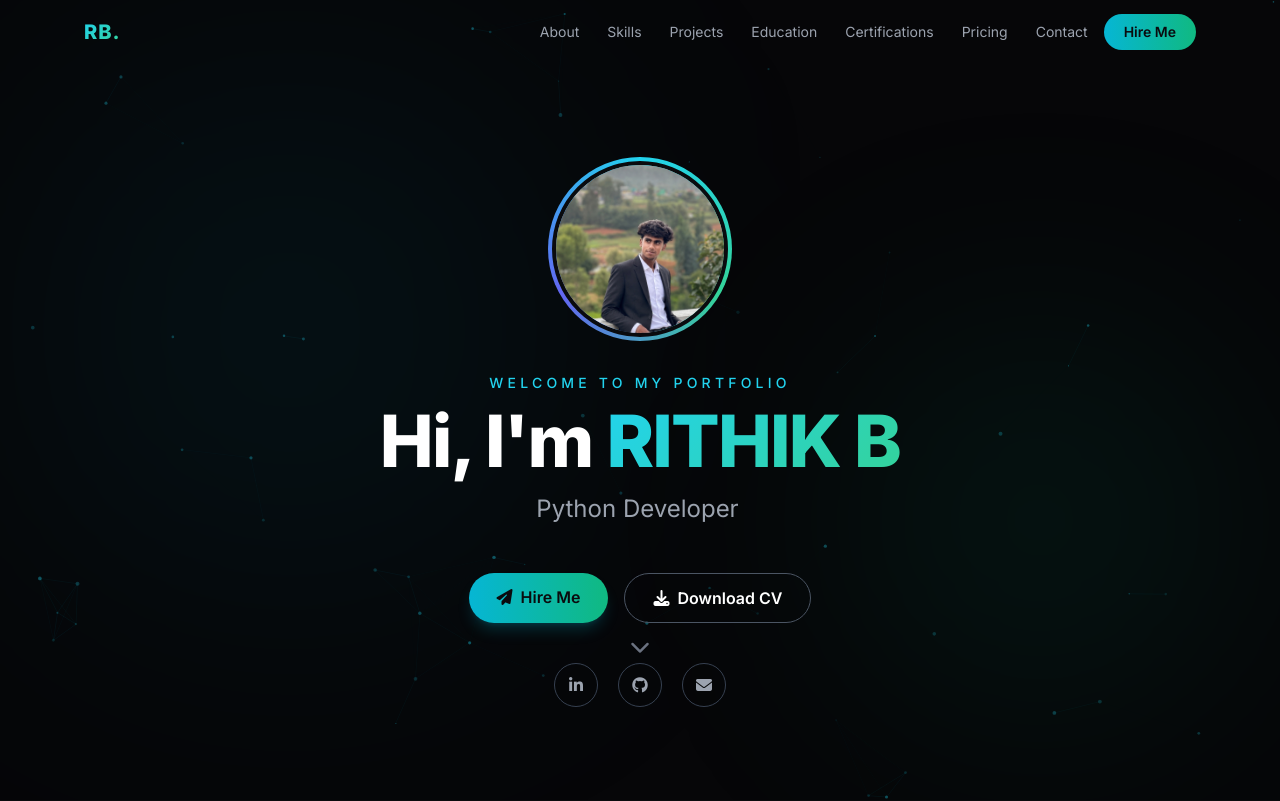
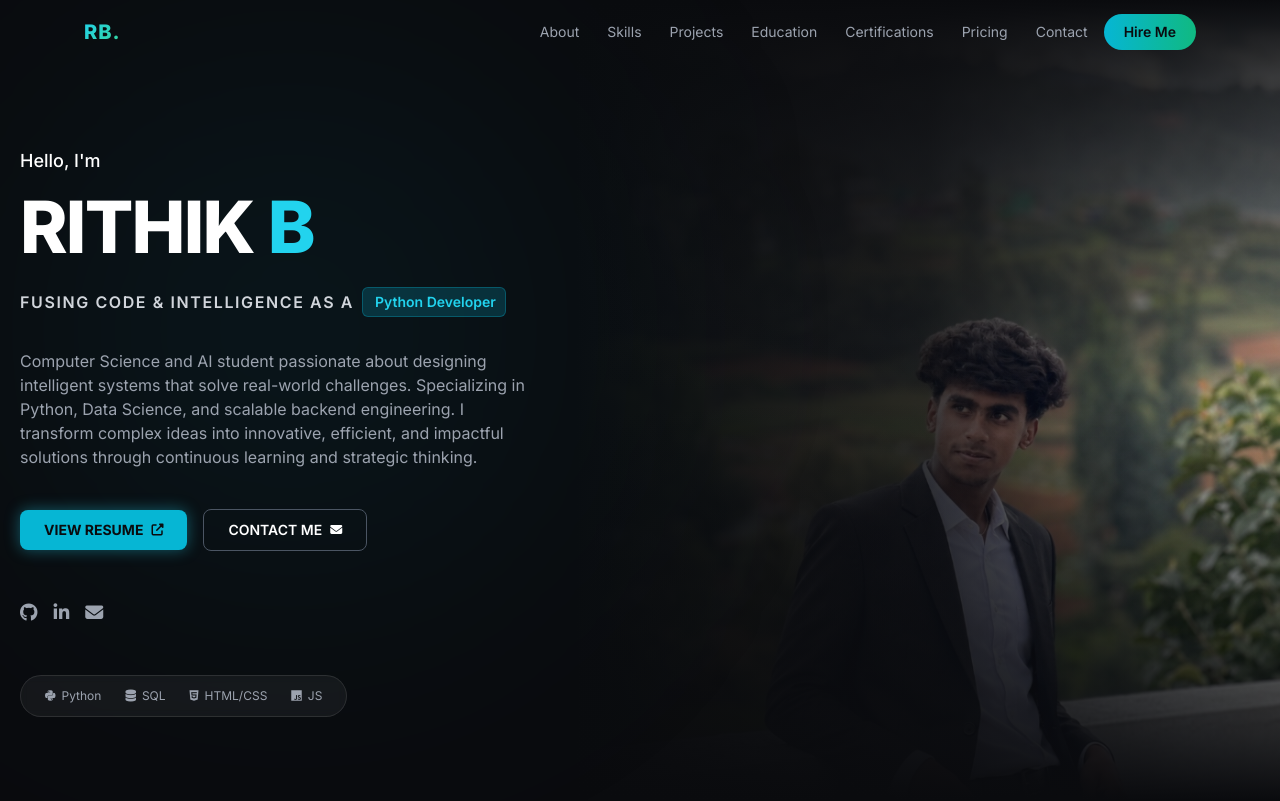
Before and after one commit to Rithikbalan12/portfolio, a plain HTML site: page index.html in a window 1280 px wide. Shown: the top 801 px of the page. Drawn offline with nearby package versions, Linux system fonts and the light colour scheme.

Commit message:
Update hero section layout

```diff
--- a/index.html
+++ b/index.html
@@ -188,54 +188,66 @@
 </nav>
 
 <!-- ═══════════════════════ HERO ═══════════════════════ -->
-<section id="hero" class="relative min-h-screen flex items-center justify-center pt-16">
-    <!-- Ambient blobs -->
-    <div class="absolute top-20 left-10 w-[500px] h-[500px] rounded-full bg-cyan-600/10 blur-[140px]"></div>
-    <div class="absolute bottom-20 right-10 w-[400px] h-[400px] rounded-full bg-emerald-600/10 blur-[120px]"></div>
-
-    <div class="relative z-10 flex flex-col items-center text-center px-4 gap-8">
-        <!-- Profile Photo -->
-        <div class="profile-ring">
-            <img src="profile.jpg" alt="Rithik B" class="w-36 h-36 md:w-44 md:h-44 rounded-full object-cover border-4 border-dark">
+<section id="hero" class="relative min-h-screen flex items-center justify-center pt-16 overflow-hidden bg-dark">
+    <!-- Right side image with gradient fade -->
+    <div class="absolute inset-y-0 right-0 w-full md:w-[55%] z-0 h-full">
+        <img src="profile.jpg" alt="Rithik B" class="w-full h-full object-cover object-[center_20%]">
+        <!-- Gradient overlay to fade the image into the dark background -->
+        <div class="absolute inset-0 bg-gradient-to-r from-dark via-dark/80 to-transparent"></div>
+        <div class="absolute inset-0 bg-gradient-to-t from-dark via-transparent to-transparent"></div>
+        <div class="absolute inset-0 bg-gradient-to-b from-dark via-transparent to-transparent"></div>
     </div>
 
-        <div>
-            <p class="text-sm uppercase tracking-[0.3em] text-cyan-400 mb-3 font-medium">Welcome to my portfolio</p>
-            <h1 class="text-5xl md:text-7xl font-extrabold text-white tracking-tight mb-4">
-                Hi, I'm <span class="gradient-text">RITHIK B</span>
+    <!-- Ambient blob -->
+    <div class="absolute top-20 left-10 w-[500px] h-[500px] rounded-full bg-cyan-600/10 blur-[140px] z-0 pointer-events-none"></div>
+
+    <div class="max-w-7xl mx-auto px-5 w-full relative z-10 grid md:grid-cols-2 items-center">
+        <!-- Left content -->
+        <div class="flex flex-col items-start text-left gap-4 py-20 md:py-0">
+            <p class="text-lg text-white font-medium">Hello, I'm</p>
+            <h1 class="text-5xl md:text-6xl lg:text-7xl font-extrabold text-white tracking-tight uppercase">
+                Rithik <span class="text-cyan-400">B</span>
             </h1>
-            <p class="text-xl md:text-2xl text-gray-400 h-8">
+
+            <div class="flex items-center gap-2 mt-2">
+                <p class="text-sm md:text-base text-gray-300 uppercase tracking-widest font-semibold">Fusing code & intelligence as a </p>
+                <span class="bg-cyan-500/20 border border-cyan-500/30 text-cyan-400 px-3 py-1 rounded-md text-sm font-semibold whitespace-nowrap overflow-hidden pr-1 inline-flex items-center">
                     <span id="typed"></span><span class="typed-cursor">&nbsp;</span>
-            </p>
+                </span>
             </div>
 
+            <p class="text-sm md:text-base text-gray-400 mt-4 leading-relaxed max-w-lg">
+                Computer Science and AI student passionate about designing intelligent systems that solve real-world challenges. Specializing in Python, Data Science, and scalable backend engineering. I transform complex ideas into innovative, efficient, and impactful solutions through continuous learning and strategic thinking.
+            </p>
+
             <!-- CTA buttons -->
-        <div class="flex flex-wrap justify-center gap-4 mt-4">
-            <a href="#hire" class="px-7 py-3 rounded-full bg-gradient-to-r from-cyan-500 to-emerald-500 text-dark font-semibold hover:scale-105 transition-transform shadow-lg shadow-cyan-500/20">
-                <i class="fas fa-paper-plane mr-2"></i>Hire Me
+            <div class="flex flex-wrap items-center gap-4 mt-6">
+                <a href="#" class="px-6 py-2.5 rounded-lg bg-cyan-500 text-dark font-bold hover:bg-cyan-400 transition-colors flex items-center gap-2 text-sm shadow-[0_0_15px_rgba(34,211,238,0.4)]">
+                    VIEW RESUME <i class="fas fa-external-link-alt text-xs"></i>
                 </a>
-            <a href="#" class="px-7 py-3 rounded-full border border-gray-600 text-white font-semibold hover:bg-white/5 transition-colors">
-                <i class="fas fa-download mr-2"></i>Download CV
+                <a href="#contact" class="px-6 py-2.5 rounded-lg border border-gray-600 text-white font-semibold hover:bg-white/10 transition-colors flex items-center gap-2 text-sm">
+                    CONTACT ME <i class="fas fa-envelope text-xs"></i>
                 </a>
             </div>
 
             <!-- Social icons -->
-        <div class="flex gap-5 mt-2">
-            <a href="https://linkedin.com/in/rithik-b-b3a676321" target="_blank" class="w-11 h-11 flex items-center justify-center rounded-full border border-gray-700 text-gray-400 hover:text-cyan-400 hover:border-cyan-400 transition-all hover:scale-110">
-                <i class="fab fa-linkedin-in"></i>
-            </a>
-            <a href="https://github.com/rithikbalan12" target="_blank" class="w-11 h-11 flex items-center justify-center rounded-full border border-gray-700 text-gray-400 hover:text-cyan-400 hover:border-cyan-400 transition-all hover:scale-110">
-                <i class="fab fa-github"></i>
-            </a>
-            <a href="mailto:rithikb0830@gmail.com" class="w-11 h-11 flex items-center justify-center rounded-full border border-gray-700 text-gray-400 hover:text-cyan-400 hover:border-cyan-400 transition-all hover:scale-110">
-                <i class="fas fa-envelope"></i>
-            </a>
+            <div class="flex gap-4 mt-8">
+                <a href="https://github.com/rithikbalan12" target="_blank" class="text-gray-400 hover:text-cyan-400 transition-colors text-lg"><i class="fab fa-github"></i></a>
+                <a href="https://linkedin.com/in/rithik-b-b3a676321" target="_blank" class="text-gray-400 hover:text-cyan-400 transition-colors text-lg"><i class="fab fa-linkedin-in"></i></a>
+                <a href="mailto:rithikb0830@gmail.com" class="text-gray-400 hover:text-cyan-400 transition-colors text-lg"><i class="fas fa-envelope"></i></a>
             </div>
 
-        <!-- Scroll indicator -->
-        <div class="absolute bottom-10 animate-bounce text-gray-500">
-            <i class="fas fa-chevron-down text-xl"></i>
+            <!-- Tech stack mini-bar -->
+            <div class="flex items-center gap-6 mt-8 border border-white/10 rounded-full px-6 py-3 bg-white/5 backdrop-blur-sm overflow-x-auto max-w-full no-scrollbar">
+                <span class="text-xs text-gray-400 flex items-center gap-1.5"><i class="fab fa-python"></i> Python</span>
+                <span class="text-xs text-gray-400 flex items-center gap-1.5"><i class="fas fa-database"></i> SQL</span>
+                <span class="text-xs text-gray-400 flex items-center gap-1.5"><i class="fab fa-html5"></i> HTML/CSS</span>
+                <span class="text-xs text-gray-400 flex items-center gap-1.5"><i class="fab fa-js"></i> JS</span>
             </div>
+        </div>
+
+        <!-- Right side is empty block to force left side spacing -->
+        <div class="hidden md:block"></div>
     </div>
 </section>
 
```
Lines whose indentation alone changed are shown as unchanged.
